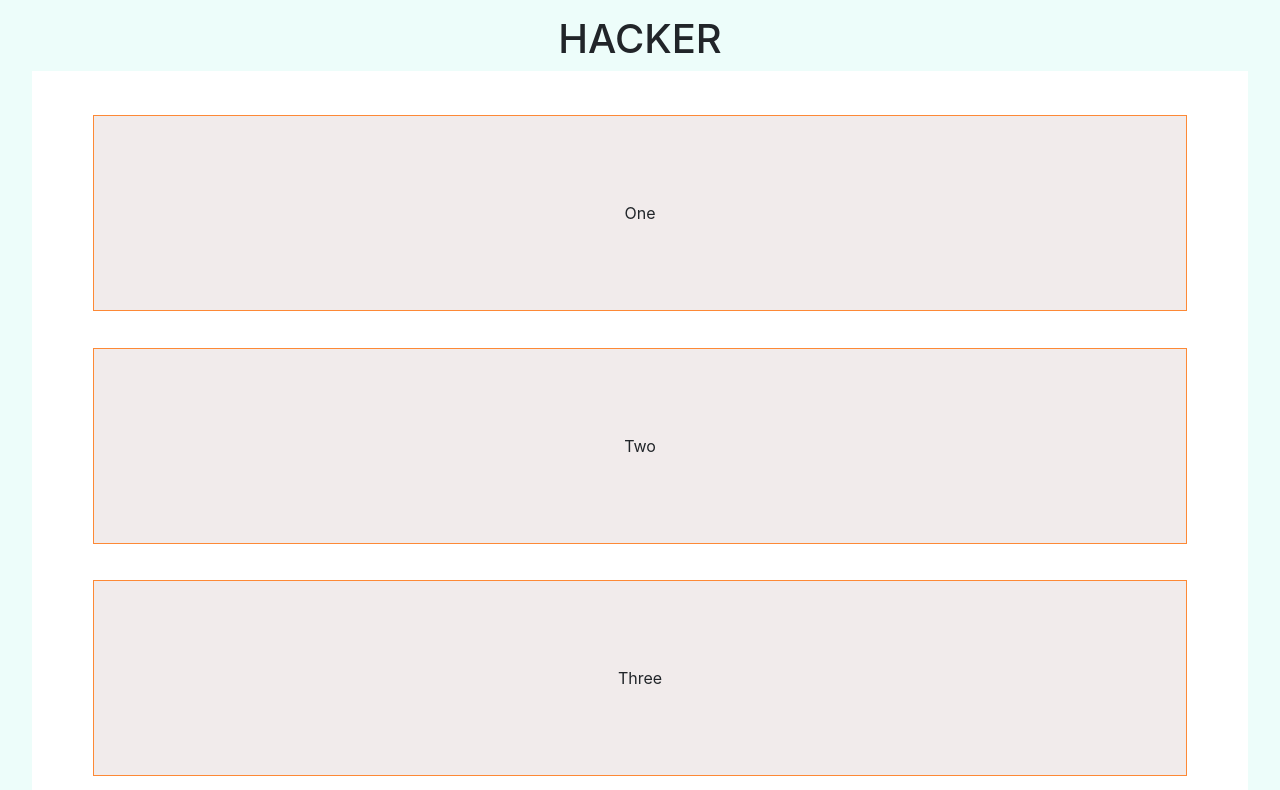
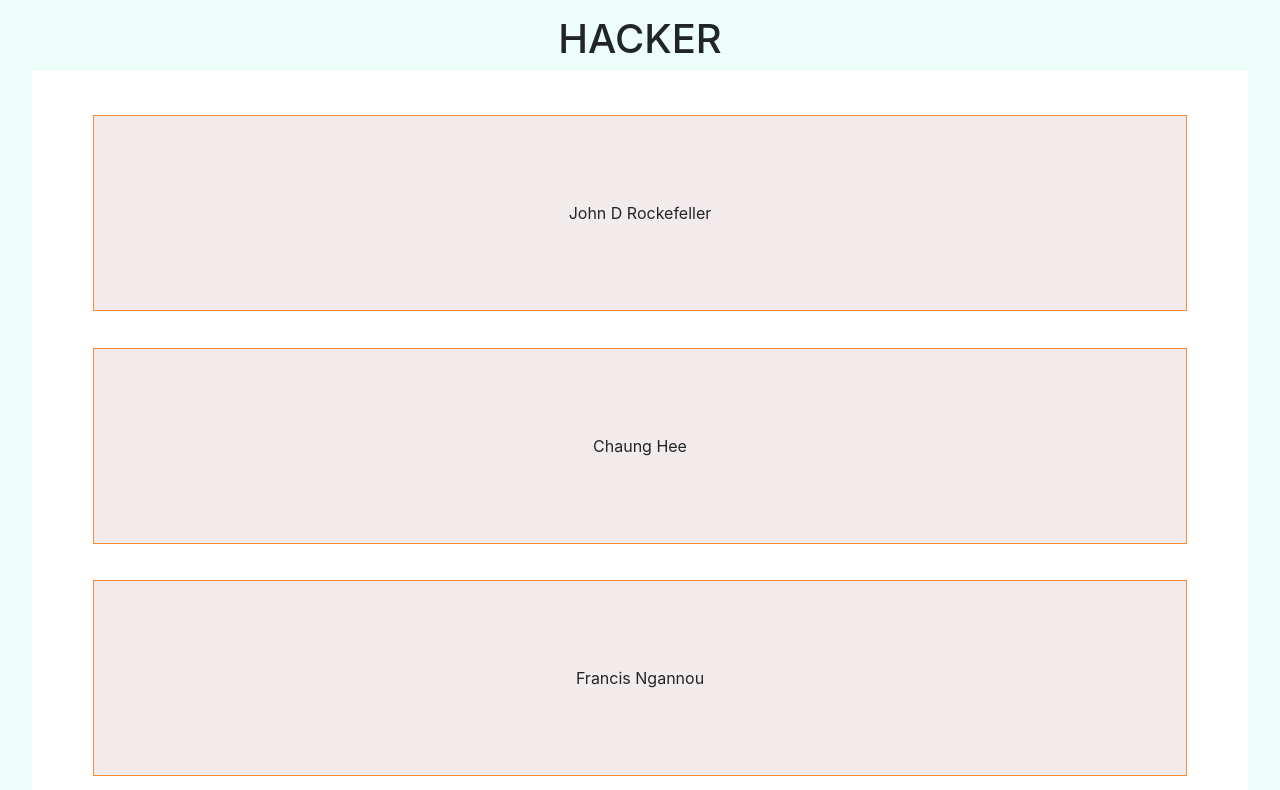
Before and after one commit to Saltiest-Hacker-News-Trolls-1/Front-End, a React (Create React App) app in the folder saltiest-hacker-news-trolls-1/: page / in a window 1280 px wide. Shown: the part 450-1240 px from the top of the page. Built offline with nearby package versions, Linux system fonts and the light colour scheme.

Commit message:
Splash page day 1

```diff
--- a/saltiest-hacker-news-trolls-1/src/components/Nav.js
+++ b/saltiest-hacker-news-trolls-1/src/components/Nav.js
@@ -24,9 +24,9 @@ const Nav = () => {
       <h1 className="title">HACKER</h1>
       <div className="saltyPeopleSection">
           <div className="saltyPeopleBox">
-              <div className ="saltyPeople">One</div>
-              <div className ="saltyPeople">Two</div>
-              <div className ="saltyPeople">Three</div>
+              <div className ="saltyPeople">John D Rockefeller</div>
+              <div className ="saltyPeople">Chaung Hee</div>
+              <div className ="saltyPeople">Francis Ngannou</div>
           </div>
           <p className ="textBox">We measure the saltiness/negativity of your users, allowing you to filter out negativity form your social platform, and provide a more positive experience to your users. We also allow users on our map to vote on particular users, allowing a more fine grained selection process.</p>
       </div>
```
Also changed, not shown: saltiest-hacker-news-trolls-1/src/App.css (line endings or trailing spaces), saltiest-hacker-news-trolls-1/src/blue.svg (added), saltiest-hacker-news-trolls-1/src/orange.svg (added).
